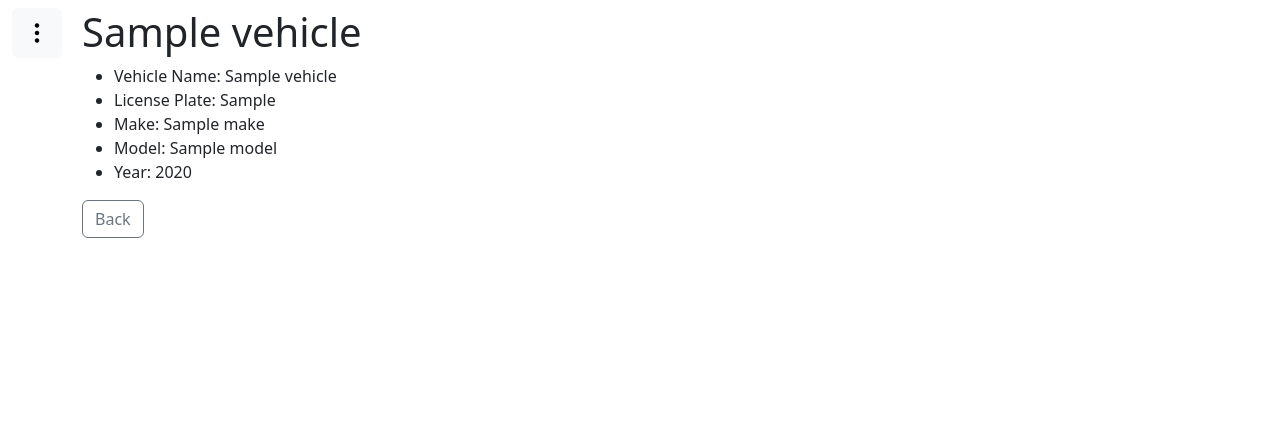
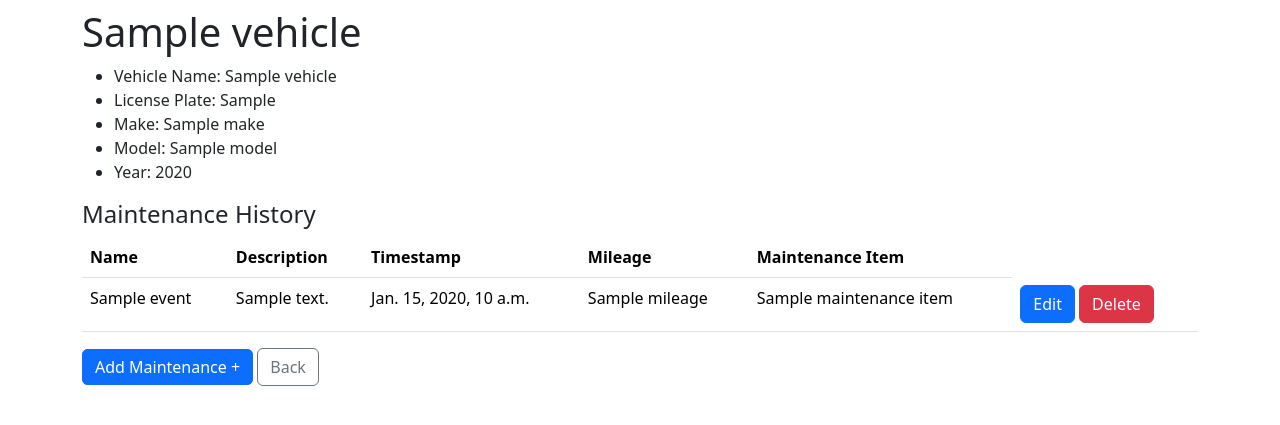
Before and after one commit to dylanm312/cs50x-final-project, a Django app: template ui/templates/ui/vehicle_detail.html in a window 1280 px wide. Shown: the top 425 px of the page. Run offline with Django 5.2, Linux system fonts and the light colour scheme; the template is opened without the code that fills it: most values are stand-ins (such as "Sample title", 1, 10 or a date in 2020); some libraries are stand-ins or nearby versions.

Commit message:
Add maintenance item forms/functionality

```diff
--- a/ui/models.py
+++ b/ui/models.py
@@ -46,6 +46,7 @@ class VehicleEvent(models.Model):
     description = models.CharField(max_length=500)
     vehicle = models.ForeignKey(Vehicle, on_delete=models.CASCADE)
     timestamp = models.DateTimeField(default=timezone.now)
+    mileage = models.DecimalField(default=0, max_digits=9, decimal_places=1) # type: ignore
     maintenance_item = models.ForeignKey(MaintenanceItem, on_delete=models.SET_NULL, blank=True, null=True)
 
     def __str__(self) -> str:
--- a/ui/static/ui/style.css
+++ b/ui/static/ui/style.css
@@ -1,3 +1,23 @@
 #navigationOffcanvasExpandButton {
     font-size: 150%;
 }
+
+h2 {
+    font-size: 1.5em;
+}
+
+.page-nav-buttons {
+    margin-top: 1em;
+}
+
+form {
+    width: 50%;
+}
+
+fieldset {
+    margin-bottom: 1em;
+}
+
+fieldset > * {
+    display: block;
+}
--- a/ui/templates/ui/base.html
+++ b/ui/templates/ui/base.html
@@ -12,7 +12,7 @@
         <link rel="stylesheet" href="{% static 'ui/style.css' %}">
     </head>
     <body>
-        <div class="container-fluid fixed-top mt-2">
+        <!-- <div class="container-fluid fixed-top mt-2">
             <button class="btn btn-light" id="navigationOffcanvasExpandButton" type="button" data-bs-toggle="offcanvas" data-bs-target="#navigation-offcanvas">
                 <i class="bi bi-three-dots-vertical"></i>
             </button>
@@ -29,7 +29,7 @@
                     <a href="" class="nav-link">Logout</a>
                 </nav>
             </div>
-        </div>
+        </div> -->
         <div class="container mt-2">
             {% block body %}{% endblock body %}
         </div>
--- a/ui/templates/ui/index.html
+++ b/ui/templates/ui/index.html
@@ -4,11 +4,13 @@
     <h1>Hello world!</h1>
     <div class="vehicle-alerts">
         <h2>Recent Maintenance Performed</h2>
+        {% if messages %}
         {% for message in messages %}
-            <div class="alert alert-{{ message.type }}">
+            <div class="alert alert-{{ message.tags }}">
                 {{ message }}
             </div>
         {% endfor %}
+        {% endif %}
     </div>
     <div class="vehicle-list">
         <table class="table">
--- a/ui/templates/ui/vehicle_detail.html
+++ b/ui/templates/ui/vehicle_detail.html
@@ -11,7 +11,43 @@
             <li>Model: {{ vehicle.model }}</li>
             <li>Year: {{ vehicle.year }}</li>
         </ul>
+    </div>
+    <div>
+        <h2>Maintenance History</h2>
+        <table class="table">
+            <thead>
+                <tr>
+                    <th>Name</th>
+                    <th>Description</th>
+                    <th>Timestamp</th>
+                    <th>Mileage</th>
+                    <th>Maintenance Item</th>
+                </tr>
+            </thead>
+            <tbody>
+                {% for event in events %}
+                <tr>
+                    <td>{{ event.name }}</td>
+                    <td>{{ event.description }}</td>
+                    <td>{{ event.timestamp }}</td>
+                    <td>{{ event.mileage }}</td>
+                    <td>{{ event.maintenance_item.name }}</td>
+                    <td>
+                        <a class="btn btn-primary" href="{% url 'edit_vehicle_event' vehicle.pk event.pk %}" role="button">Edit</a>
+                        <form class="form d-inline" action="{% url 'delete_vehicle_event' vehicle.pk event.pk %}" method="post">
+                            {% csrf_token %}
+                            <input type="submit" class="btn btn-danger" value="Delete">
+                        </form>
+                    </td>
+                </tr>
+                {% endfor %}
+            </tbody>
+        </table>
+    </div>
+    <div class="page-nav-buttons">
+        <a href="{% url 'create_vehicle_event' vehicle.pk %}" class="btn btn-primary d-inline" role="button">Add Maintenance +</button></a>
         <button class="btn btn-outline-secondary d-inline" onClick="javascript:history.go(-1);">Back</button>
     </div>
 
+
 {% endblock body %}
--- a/ui/templates/ui/vehicle_form.html
+++ b/ui/templates/ui/vehicle_form.html
@@ -2,7 +2,7 @@
 {% load crispy_forms_tags %}
 
 {% block body %}
-    <h1 class="centered">{{ vehicle.name }}</h1>
+    <h1 class="centered">{% if vehicle.name %}{{ vehicle.name }}{% else %}New Vehicle{% endif %}</h1>
     <div>
         <form class="form d-inline" method="post"> {% csrf_token %}
             {{ form|crispy }}
--- a/ui/urls.py
+++ b/ui/urls.py
@@ -8,4 +8,7 @@ urlpatterns = [
     path("vehicle/<pk>/edit", views.VehicleUpdateView.as_view(), name="edit_vehicle"),
     path("vehicle/<pk>", views.VehicleDetailView.as_view(), name="view_vehicle"),
     path("vehicle/<pk>/delete", views.VehicleDeleteView.as_view(), name="delete_vehicle"),
+    path("vehicle/<pk>/event/new", views.VehicleEventCreateView.as_view(), name="create_vehicle_event"),
+    path("vehicle/<pk>/event/<event_pk>/edit", views.VehicleEventUpdateView.as_view(), name="edit_vehicle_event"),
+    path("vehicle/<pk>/event/<event_pk>/delete", views.VehicleEventDeleteView.as_view(), name="delete_vehicle_event"),
 ]
--- a/vehicle_maintenance_tracker/settings.py
+++ b/vehicle_maintenance_tracker/settings.py
@@ -109,7 +109,7 @@ AUTH_PASSWORD_VALIDATORS = [
 
 LANGUAGE_CODE = 'en-us'
 
-TIME_ZONE = 'UTC'
+TIME_ZONE = 'America/Los_Angeles'
 
 USE_I18N = True
 
```
Also changed, not shown: ui/admin.py (+10 -1 lines), ui/templates/ui/vehicleevent_form.html (added, +40 -0 lines), ui/views.py (+75 -15 lines), ui/migrations/0003_vehicleevent_mileage.py (added).
